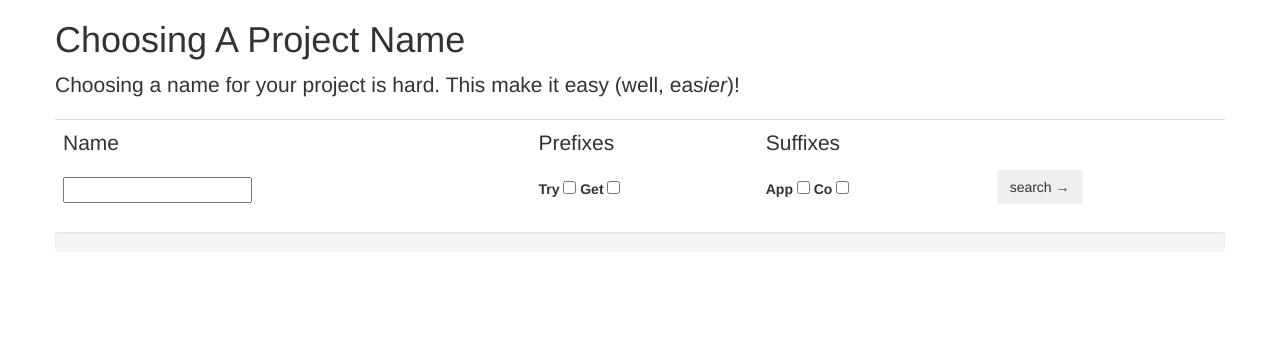
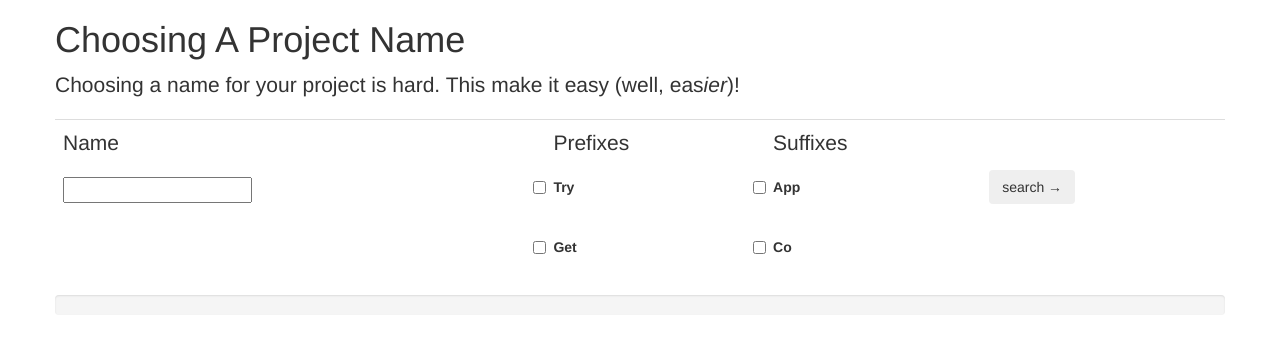
Before and after one commit to hartleybrody/naming, a Flask app: page / in a window 1280 px wide. Shown: the top 353 px of the page. Run offline with Flask 2, Linux system fonts and the light colour scheme; some libraries are stand-ins or nearby versions.

Commit message:
lining up check boxes

```diff
--- a/templates/homepage.html
+++ b/templates/homepage.html
@@ -49,13 +49,13 @@
                                 </td>
                                 <td>
                                     <p class="lead">Prefixes</p>
-                                    <label>Try <input type="checkbox" name="prefix" value="try" /></label>
-                                    <label>Get <input type="checkbox" name="prefix" value="get" /></label>
+                                    <label class="checkbox"><input type="checkbox" name="prefix" value="try" /> Try</label><br>
+                                    <label class="checkbox"><input type="checkbox" name="prefix" value="get" /> Get</label>
                                 </td>
                                 <td>
                                     <p class="lead">Suffixes</p>
-                                    <label>App <input type="checkbox" name="suffix" value="app" /></label>
-                                    <label>Co <input type="checkbox" name="suffix" value="co" /></label>
+                                    <label class="checkbox"><input type="checkbox" name="suffix" value="app" /> App</label><br>
+                                    <label class="checkbox"><input type="checkbox" name="suffix" value="co" /> Co</label>
                                 </td>
                                 <td style="padding-top:50px">
                                     <input type="submit" class="btn" id="submit-button" value="search &rarr;" />
@@ -93,8 +93,6 @@
                 var $target = $(e.target);
                 var value = $target.find('input[type=text]').val();
 
-                console.log(value);
-
                 var prefixes = [], suffixes = [];
                 var checkboxes = $target.find('input[type=checkbox]');
                 for (var i=0; i<checkboxes.length; i++){
@@ -108,9 +106,6 @@
                         }
                     }
                 }
-
-                console.log(prefixes);
-                console.log(suffixes);
 
                 $.ajax({
                     url: "/api/",
@@ -154,6 +149,7 @@
             function render(json){
                 var json = JSON.parse(json);
                 var $table = $("#results-table");
+                $table.empty();
 
                 $progress_bar = $("#progress-bar");
                 $progress_bar.css("width", "100%");
```
